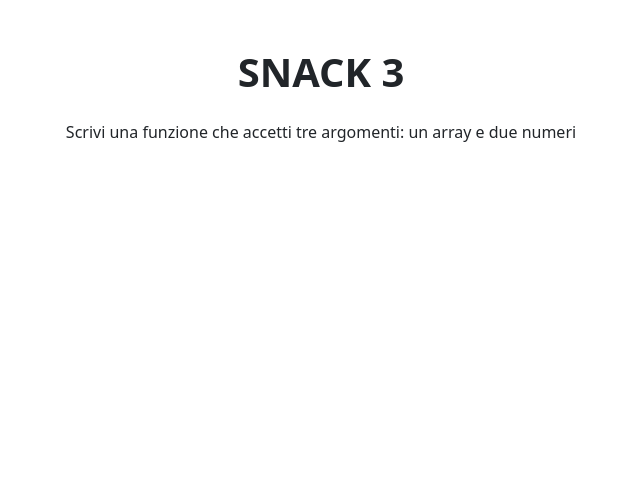
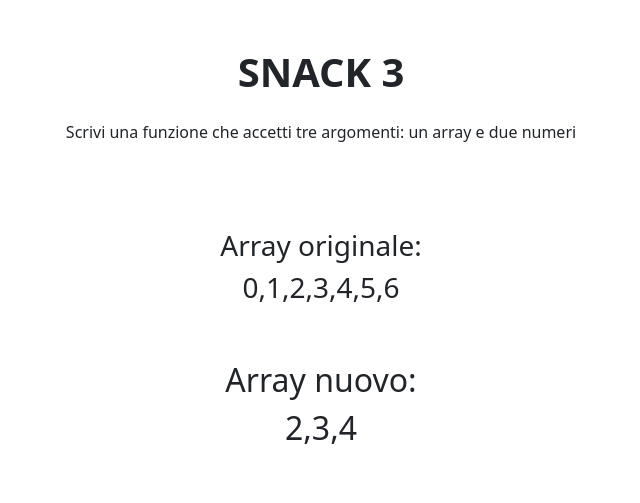
Before and after one commit to PietroAntonioNini/js-jsnacks-blocco-3, a plain HTML site: page snack3/index.html in a window 1280 px wide. Shown: the whole page, without its empty margins (319-959 px from the left). Drawn offline with nearby package versions, Linux system fonts and the light colour scheme.

Commit message:
Snack 3 completato

```diff
--- a/snack3/index.html
+++ b/snack3/index.html
@@ -14,7 +14,8 @@
         <h1 class="text-uppercase fw-bold">Snack 3</h1>
         <p class="py-3">Scrivi una funzione che accetti tre argomenti: un array e due numeri</p>
         <div class="row py-5 w-25 m-auto">
-
+            <div id="array" class="mb-5 fs-3"></div>
+            <div id="new" class="fs-2"></div>
         </div>
     </div>
 
--- a/snack3/js/script.js
+++ b/snack3/js/script.js
@@ -20,11 +20,18 @@ function cutArray(array, posizioneMin, posizioneMax) {
     const newArray = [];
 
     //ciclo for per scorrere l'array originale
-    for (let i = posizioneMin; i < posizioneMax; i++) {
+    for (let i = posizioneMin; i <= posizioneMax; i++) {
 
         //aggiungo degli elementi all'interno del nuovo array
-        nuovoArray.push(array[i]);
+        newArray.push(array[i]);
     }
 
-    return nuovoArray;
+    return newArray;
 }
+
+const result = cutArray(arrayNumbers, 2, 4);
+console.log(result);
+
+//stampo in pagina
+document.querySelector("#array").innerText = `Array originale: ${arrayNumbers}`;
+document.querySelector("#new").innerText = `Array nuovo: ${result}`;
```
